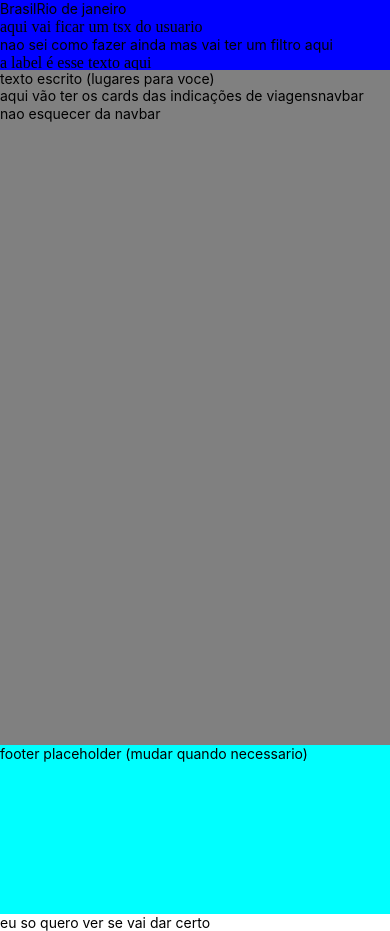
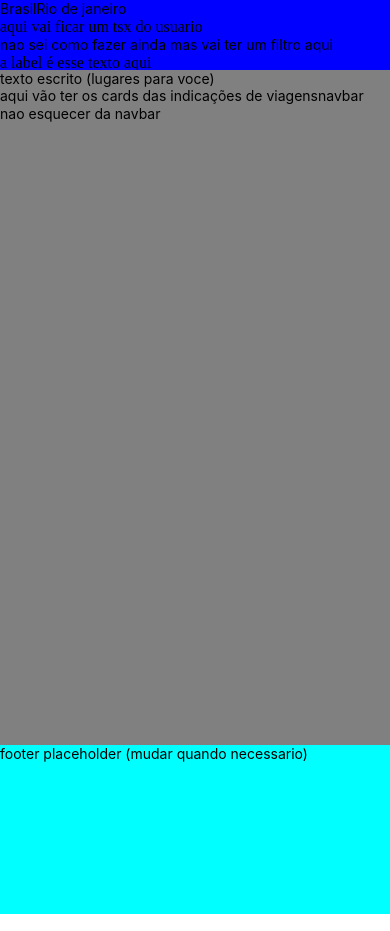
Before and after one commit to Leandro-am/vita-turismo, a React Native app: screen / in a window 390 px wide. Built offline with nearby package versions, Linux system fonts and the light colour scheme.

Commit message:
colocando o projeto

```diff
--- a/App.tsx
+++ b/App.tsx
@@ -11,7 +11,6 @@ export default function App() {
       <Header></Header>
       <Main></Main>
       <Footer></Footer>
-      <Text>eu so quero ver se vai dar certo</Text>
     </View>
   );
 }
```
